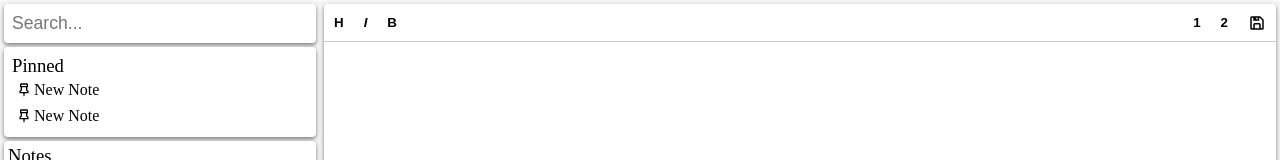
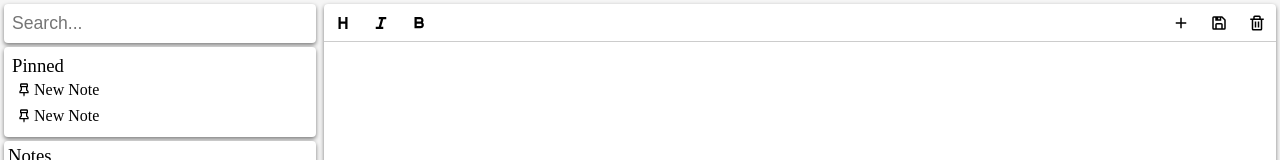
Before and after one commit to aclem43/notes, a React (Vite) app in the folder src/renderer/: page / in a window 1280 px wide. Shown: the top 160 px of the page. Built offline with nearby package versions, Linux system fonts and the light colour scheme.

Commit message:
Improvements

```diff
--- a/src/renderer/src/components/content/Content.tsx
+++ b/src/renderer/src/components/content/Content.tsx
@@ -1,4 +1,4 @@
-import { BiSave } from "react-icons/bi";
+import { BiBold, BiHeading, BiItalic, BiPlus, BiSave, BiTrash } from "react-icons/bi";
 import "../../assets/content.css";
 export default function Content(): JSX.Element {
 
@@ -12,14 +12,14 @@ export default function Content(): JSX.Element {
             <div className="editor">
                 <div className="toolbar">
                     <div className="toolbar-group noselect">
-                        <button>H</button>
-                        <button style={{ fontStyle: 'italic' }}>I</button>
-                        <button>B</button>
+                        <button><BiHeading></BiHeading></button>
+                        <button><BiItalic></BiItalic></button>
+                        <button><BiBold></BiBold></button>
                     </div>
                     <div className="toolbar-group noselect">
-                        <button>1</button>
-                        <button>2</button>
+                        <button><BiPlus></BiPlus></button>
                         <button><BiSave></BiSave></button>
+                        <button><BiTrash></BiTrash></button>
                     </div>
 
                 </div>
```
Also changed, not shown: src/renderer/src/components/sidebar/folder.tsx (+7 -4 lines), 1 other file (tests, documents, lock files or other folders).
